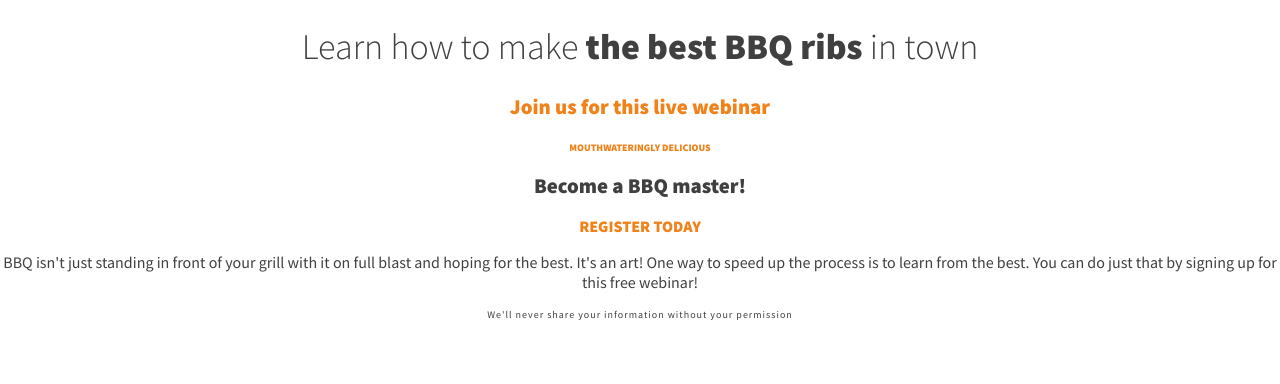
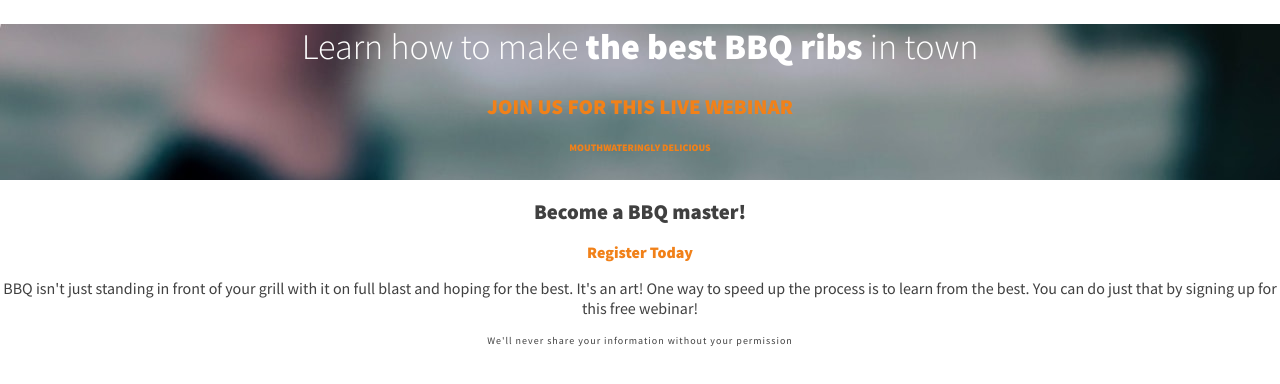
Before and after one commit to SolomanGarcia/bbq-splash-page, a plain HTML site: page index.html in a window 1280 px wide. Drawn offline with Linux system fonts and the light colour scheme.

Commit message:
add background image

```diff
--- a/css/styles.css
+++ b/css/styles.css
@@ -6,9 +6,14 @@ body {
   text-align: center;
 }
 
+/* =================
+   Typography
+   ================= */
+
 h1 {
   font-size: 2.25rem;
   font-weight: 300;
+  color: #fff;
 }
 
 /* combinator - adjacent sibling */
@@ -16,6 +21,7 @@ h1 + p {
   color: #f18119;
   font-weight: 900;
   font-size: 1.3125rem;
+  text-transform: uppercase;
 }
 
 h2 {
@@ -24,9 +30,7 @@ h2 {
 
 h2 + p {
   color: #f18119;
-  font-size: 1rem;
   font-weight: 900;
-  text-transform: uppercase;
 }
 
 .top-text {
@@ -44,3 +48,13 @@ h2 + p {
 strong {
   font-weight: 900;
 }
+
+/* =================
+   Intro section
+   ================= */
+
+   .intro {
+     background-color: #404040;
+     background-image: url(../images/ribs.jpg);
+     padding: 0 .25em 1em;
+   }
```
